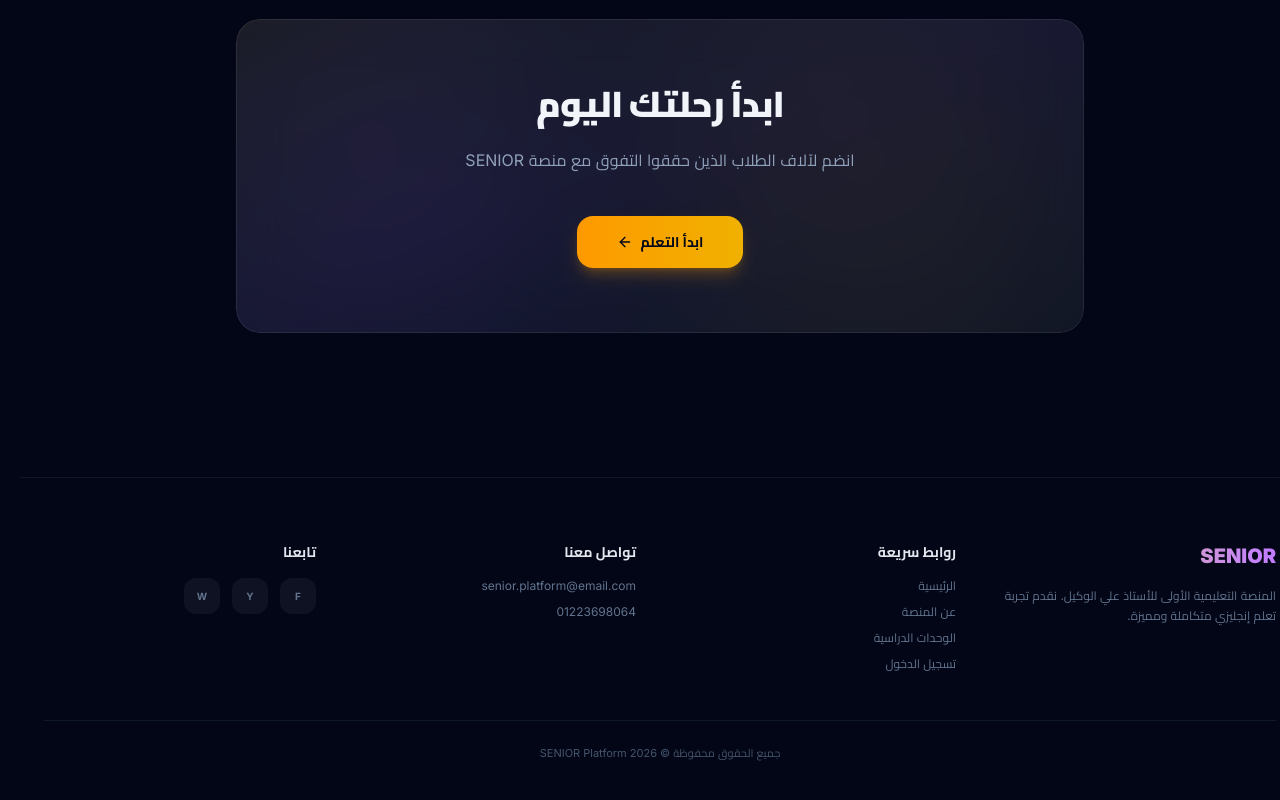
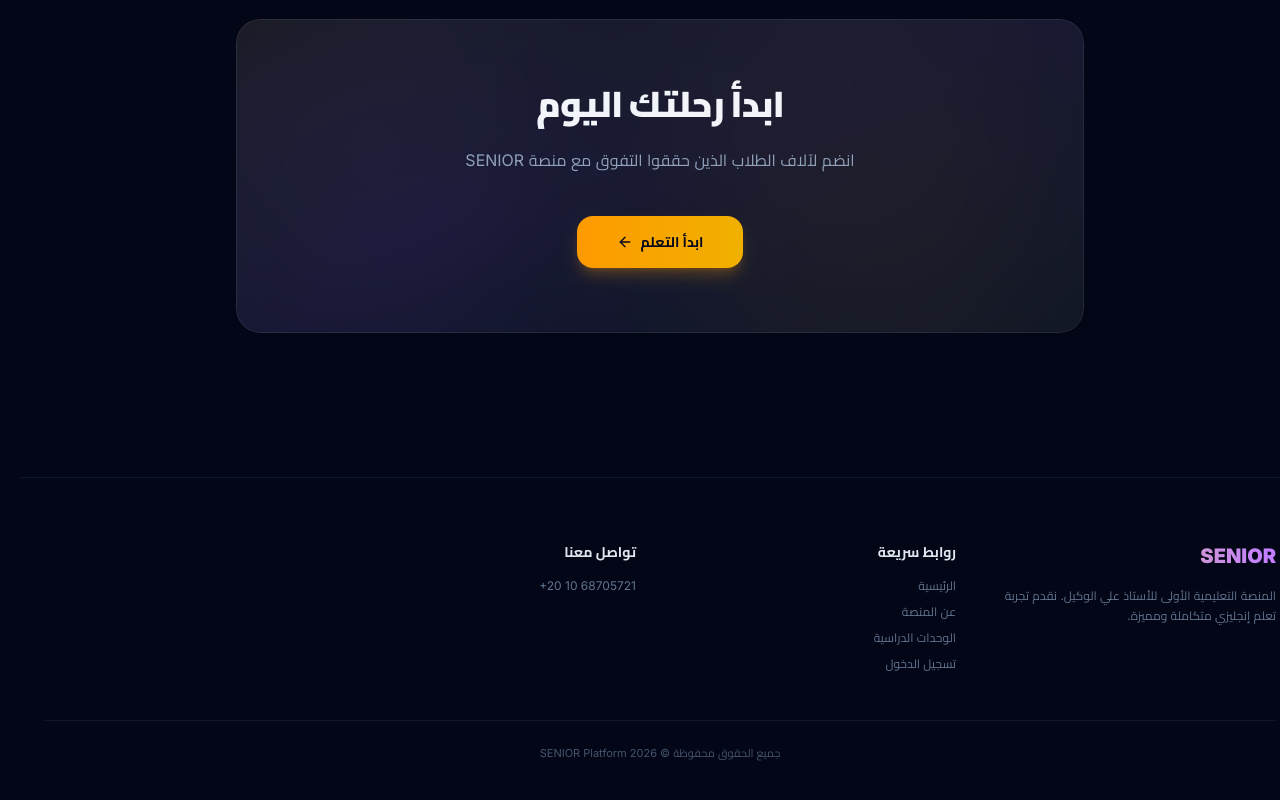
Before and after one commit to alialwakil880-netizen/senior-platefform, a Next.js app: page / in a window 1280 px wide. Shown: the part 2285-3085 px from the top of the page. Built offline with nearby package versions, Linux system fonts and the light colour scheme.

Commit message:
fix: contact info

```diff
--- a/src/app/page.tsx
+++ b/src/app/page.tsx
@@ -651,33 +651,10 @@ export default function LandingPage() {
             <div className="space-y-4">
               <h4 className="text-sm font-bold text-slate-900 dark:text-slate-200">{l.footerContact}</h4>
               <div className={`space-y-2.5 text-xs ${darkMode ? "text-slate-500" : "text-slate-600"}`}>
-                <p>senior.platform@email.com</p>
-                <p>01223698064</p>
-              </div>
-            </div>
-
-            {/* Social */}
-            <div className="space-y-4">
-              <h4 className="text-sm font-bold text-slate-900 dark:text-slate-200">
-                {lang === "ar" ? "تابعنا" : "Follow Us"}
-              </h4>
-              <div className="flex gap-3">
-                {["Facebook", "YouTube", "WhatsApp"].map((social) => (
-                  <span
-                    key={social}
-                    className={`w-9 h-9 rounded-xl flex items-center justify-center text-[10px] font-bold transition-all duration-200 cursor-pointer ${
-                      darkMode
-                        ? "bg-white/5 text-slate-500 hover:text-slate-300 hover:bg-white/10"
-                        : "bg-slate-50 text-slate-600 hover:text-slate-900 hover:bg-slate-100 border border-slate-200/80 hover:border-slate-300"
-                    }`}
-                  >
-                    {social.charAt(0)}
-                  </span>
-                ))}
+                <p dir="ltr" className="text-right">+20 10 68705721</p>
               </div>
             </div>
           </div>
-
           {/* Copyright */}
           <div className={`mt-12 pt-6 border-t text-center ${darkMode ? "border-slate-900" : "border-slate-200/80"}`}>
             <p className={`text-[11px] ${darkMode ? "text-slate-600" : "text-slate-500"}`}>{l.footerRights}</p>
```
